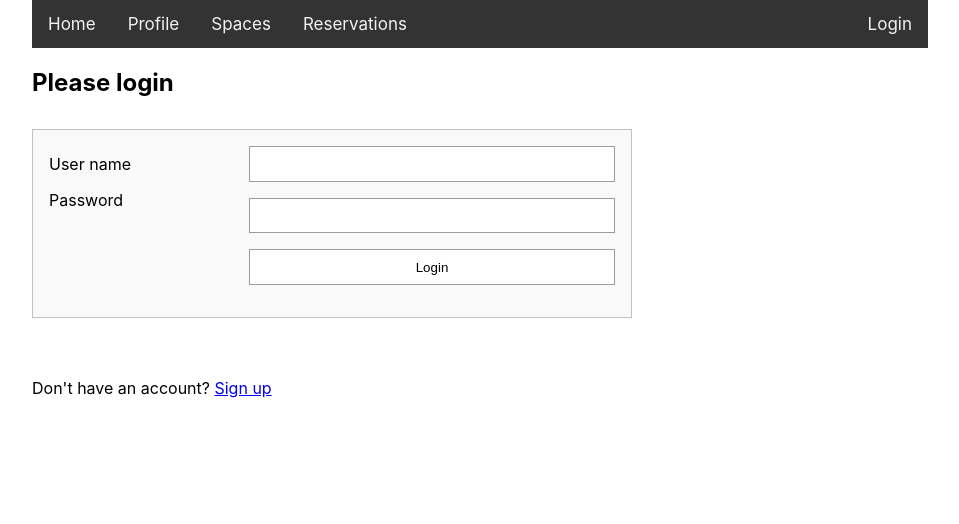
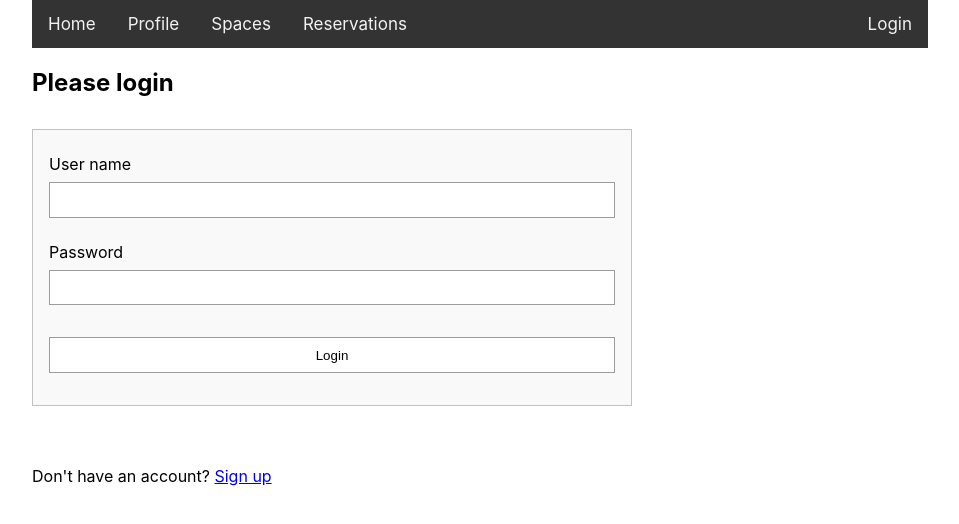
Before and after one commit to XiaozhouCui/space-finder-frontend, a React (Create React App) app: page /login in a window 1280 px wide. Shown: the top 524 px of the page, without its empty margins (160-1119 px from the left). Built offline with nearby package versions, Linux system fonts and the light colour scheme; what aws-amplify would draw is missing.

Commit message:
Minor css updates

```diff
--- a/src/components/Auth/Forms.css
+++ b/src/components/Auth/Forms.css
@@ -16,6 +16,7 @@
   margin-bottom: 1rem;
   background: #fff;
   border: 1px solid #9c9c9c;
+  width: 100%;
 }
 form button {
   background: lightgrey;
@@ -37,6 +38,10 @@
   padding: 0.7em;
   margin-bottom: 0.5rem;
 }
+
+input[type='submit'] {
+  margin-top: 1rem;
+}
 input:focus {
   outline: 3px solid gold;
 }
@@ -51,7 +56,6 @@
 
   form label {
     float: left;
-      width: 150px;
   }
 
   input {
```
Lines whose indentation alone changed are shown as unchanged.
